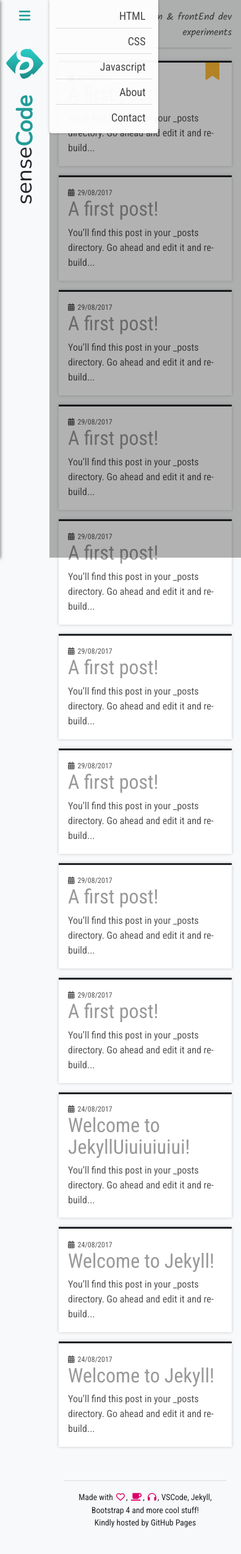
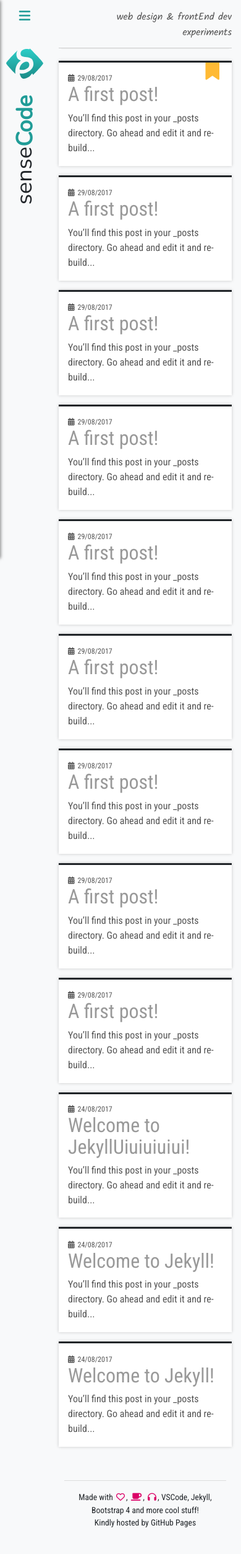
Before and after one commit to rogerbh/sensecode, a Jekyll site: the page built from index.md, in a window 390 px wide. Shown: the whole page at 62% size. Built offline with Jekyll 4.4.1, drawn with Linux system fonts in a browser that asks for light colours; nearby versions of some CDN libraries; some web fonts are replaced.

Commit message:
toggle menu

```diff
--- a/_layouts/default.html
+++ b/_layouts/default.html
@@ -38,7 +38,7 @@
 
 
       <!-- mobile menu -->
-      <div id="menuMobile" class="d-md-none;">
+      <div id="menuMobile" style="display:none;">
         <ul class="menu-list-mobile" style="display: flex;justify-content: center;flex-direction: column;flex: 1;">
           {% for page in site.pages %} {% if page.title %}
           <li onclick="void(0)" style="display: flex;justify-content: center;flex-direction: column;flex: 1;">
@@ -51,9 +51,7 @@
     </div>
     <!--Coluna de conteúdo-->
     <div class="content-col h-100 bg-light">
-      <div class="overlay-menu-mobile">
-
-      </div>
+      <div class="overlay-menu-mobile" style="display:none;"></div>
       {{ content }} {% include footer.html %}
     </div>
 
--- a/styles/css/custom.css
+++ b/styles/css/custom.css
@@ -419,7 +419,8 @@ h2.page-title {
       display: flex;
       align-items: center;
       font-size: 21px;
-      justify-content: center; }
+      justify-content: center;
+      cursor: pointer; }
     .menu-col div:nth-of-type(2)[class~=container] {
       justify-content: flex-start !important;
       flex: 1 !important;
--- a/styles/custom.scss
+++ b/styles/custom.scss
@@ -478,6 +478,7 @@ h2.page-title{
       align-items: center;
       font-size: 21px;
       justify-content: center;
+      cursor: pointer;
     }
 
     div:nth-of-type(2)[class~=container]{
```
Also changed, not shown: js/main.js (+27 -13 lines).
